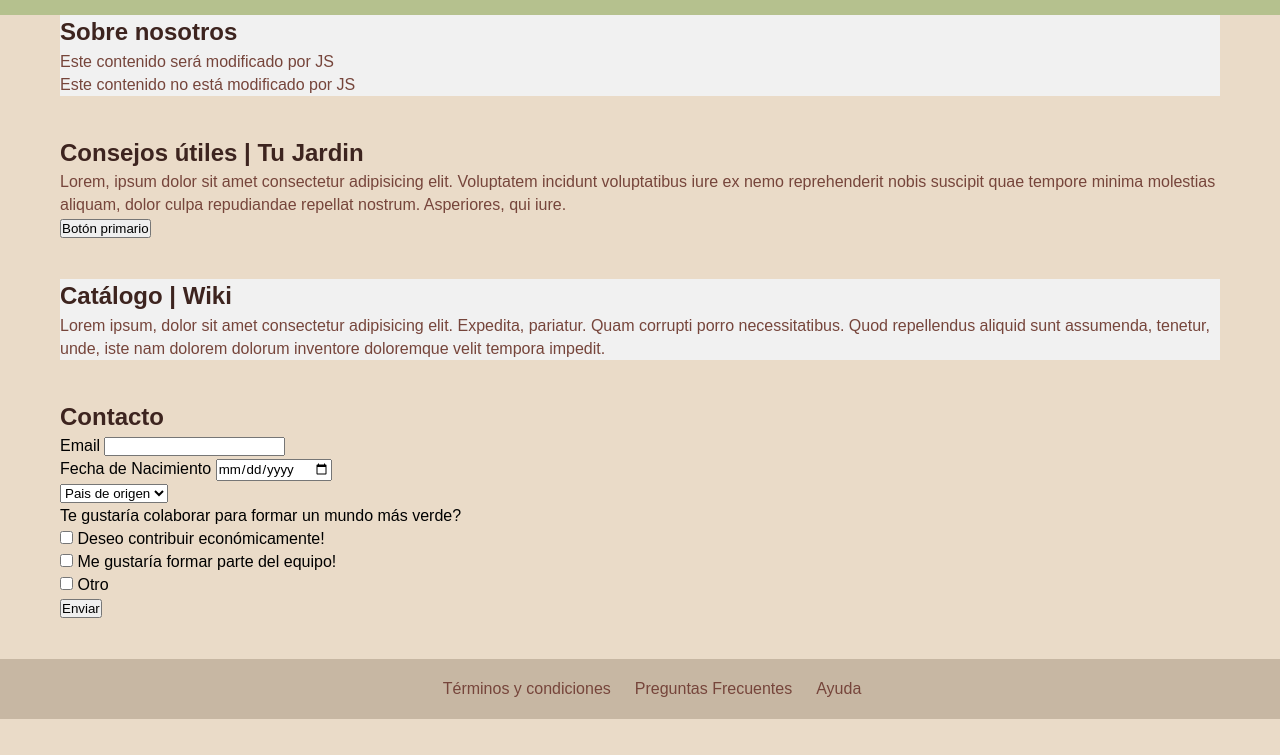
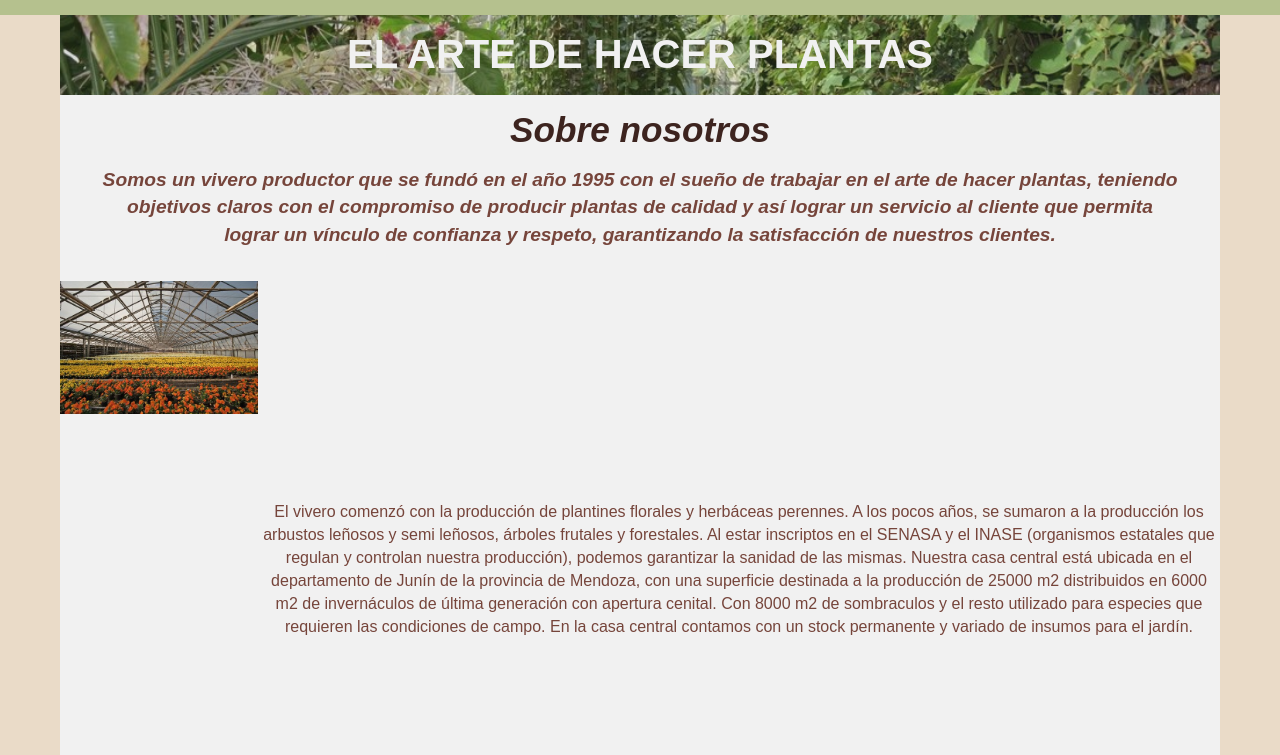
Before and after one commit to VillalbaAgustin/HojaVerde, a plain HTML site: page index.html in a window 1280 px wide. Shown: the part 45-800 px from the top of the page. Drawn offline with Linux system fonts and the light colour scheme; a web font is replaced by a local one.

Commit message:
First commit
Cambios en html y css sección Sobre_Nosotros

```diff
--- a/index.html
+++ b/index.html
@@ -36,11 +36,26 @@
 
     <main>
       <section class= "seccion_clara" id="Sobre_Nosotros">
-        <h2 id="titulo1">Sobre nosotros</h2>
-        <div id="tema1">
+        <div id="banner">
+          <h1>EL ARTE DE HACER PLANTAS</h1>
+        </div>
+        <div>
+          <h2 id="titulo1">Sobre nosotros</h2>
           <!-- atajo p.contenido1#conenido$*2{contenido $} -->
-          <p class="contenido1">Este contenido será modificado por JS</p>
-          <p class="contenido1">Este contenido no está modificado por JS</p>
+          <p class="texto1"> Somos un vivero productor que se fundó en el año 1995 con el sueño de trabajar en el arte de hacer plantas, teniendo objetivos claros con el compromiso de producir plantas de calidad y así lograr un servicio al cliente que permita lograr un vínculo de confianza y respeto, garantizando la satisfacción de nuestros clientes.</p>
+        </div>
+        <div class="contenido1">
+          <div class= "slider contenido 1-1">
+            <ul>
+              <li><img src="./static/img/img1.png" alt="Forestales">Invernáculo</li>
+              <li><img src="./static/img/img2.png" alt="Invernáculo"></li>
+              <li><img src="./static/img/img3.png" alt="Frutales"></li>
+              <li><img src="./static/img/img4.png" alt="Sombráculo"></li>
+            </ul>
+          </div>
+          <div class="contenido1-1">
+            <p> El vivero comenzó con la producción de plantines florales y herbáceas perennes. A los pocos años, se sumaron a la producción los arbustos leñosos y semi leñosos, árboles frutales y forestales. Al estar inscriptos en el SENASA y el INASE (organismos estatales que regulan y controlan nuestra producción), podemos garantizar la sanidad de las mismas. Nuestra casa central está ubicada en el departamento de Junín de la provincia de Mendoza, con una superficie destinada a la producción de 25000 m2 distribuidos en 6000 m2 de invernáculos de última generación con apertura cenital. Con 8000 m2 de sombraculos y el resto utilizado para especies que requieren las condiciones de campo. En la casa central contamos con un stock permanente y variado de insumos para el jardín.</p>
+          </div>
         </div>
       </section>
 
--- a/static/css/style.css
+++ b/static/css/style.css
@@ -85,6 +85,104 @@ nav {
 
 section {
   margin: 0rem 0rem 2.5rem 0rem;
+  width: 100%;
+  margin: 0px;
+}
+
+#banner{
+  background-image: url(../img/banner.jpg);
+  background-size: cover;
+  background-position: center;
+  width: 100%;
+  height: 10vh;
+  box-shadow: inset 0 0 0 2000px rgba(84, 84, 84, 0.2);
+  display: flex;
+  justify-content: center;
+  align-items: center;
+
+}
+
+h1 {
+  color: var(--third-color);
+  font-size: 2.5em;
+}
+
+#titulo1 {
+  font-size: 2.2em;
+  font-style: oblique;
+  text-align: center;
+  margin-top: 10px;
+}
+
+.texto1 {
+  font-size: 1.2em;
+  font-style: oblique;
+  text-align: center;
+  font-weight: bold;
+  margin: 10px 40px 20px;
+}
+
+.contenido1 {
+  display: flex;
+  flex-flow: row nowrap;
+  justify-content: space-around;
+  align-items: center;
+}
+
+.slider{
+  width: 100%;
+  height: 600px;
+  overflow: hidden;
+
+}
+.slider ul{
+  display: flex;
+  padding: 0px;
+  width: 400%;
+  animation: deslizado 15s infinite alternate linear;
+}
+
+.slider li{
+  width: 100%;
+  list-style: none;
+}
+
+.slider img{
+  width: 100%;
+  height: 100%;
+}
+
+@keyframes deslizado{
+  0%{margin-left: 0;}
+  20%{margin-left: 0;}
+
+  25%{margin-left: -100%;}
+  45%{margin-left: -100%;}
+
+  50%{margin-left: -200%;}
+  70%{margin-left: -200%;}
+
+  75%{margin-left: -300%;}
+  100%{margin-left: -300%;}
+}
+
+.contenido1-1 {
+  margin: 5px;
+  justify-content: center;
+  align-items: center;
+}
+
+.contenido1-1 p{
+  text-align: center;
+}
+
+@media only screen and (max-width: 600px) {
+  .contenido1{
+    flex-direction: column;
+  }
+  .contenido1-1{
+    width: calc(100%/2);
+  }
 }
 
 /* ########################## Footer ########################## */
```
Also changed, not shown: static/img/banner.jpg (added), static/img/img1.png (added), static/img/img2.png (added), static/img/img3.png (added), static/img/img4.png (added).
